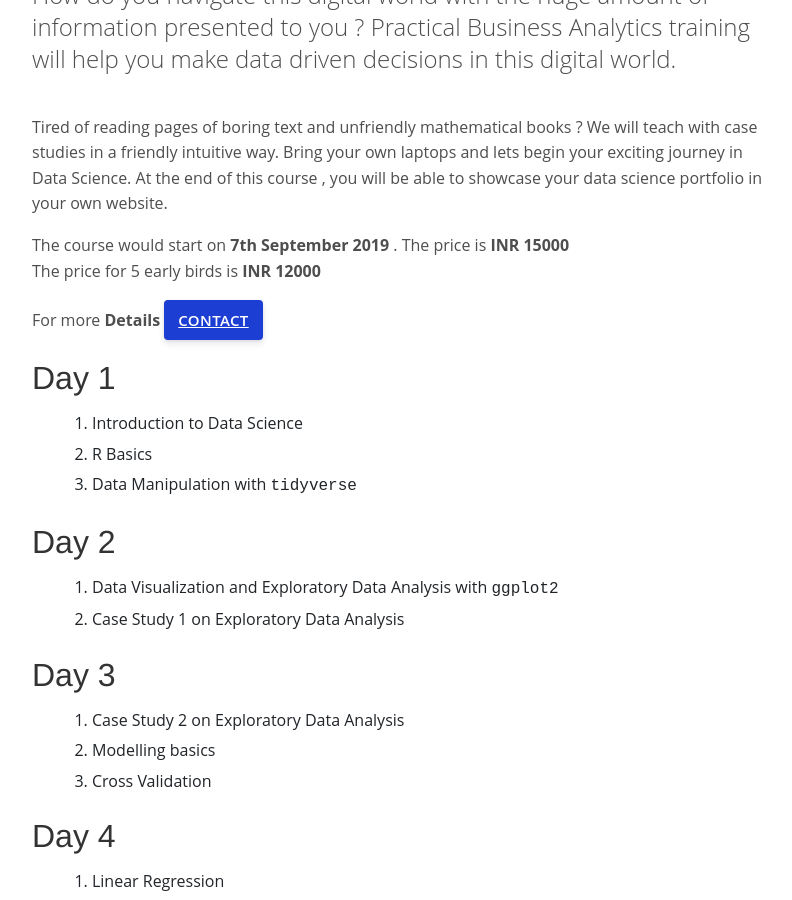
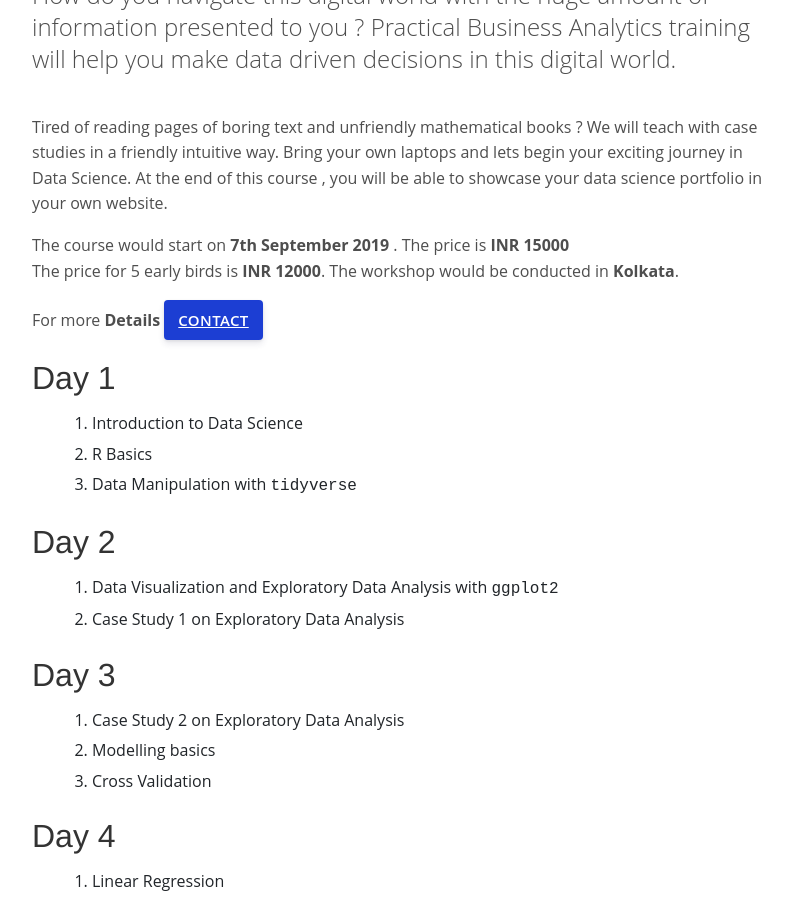
Before and after one commit to knowledgefoundation/knowledgefoundation.github.io, a Jekyll site: the page built from _courses/business-analytics.md, in a window 1280 px wide and 900 px high, scrolled down 437 px. Shown: the whole window, without its empty margins (48-840 px from the left). Built offline with Jekyll 4.4.1, drawn with Linux system fonts in a browser that asks for light colours.

Commit message:
Added Location Course

```diff
--- a/_courses/business-analytics.md
+++ b/_courses/business-analytics.md
@@ -8,7 +8,7 @@ How do you navigate this digital world with the huge amount of information prese
 Tired of reading pages of boring text and unfriendly mathematical books ? We will teach with case studies in a friendly intuitive way. Bring your own laptops and lets begin your exciting journey in Data Science. At the end of this course , you will be able to showcase your data science portfolio in your own website.
 
 The course would start on **7th September 2019** . The price is **INR 15000**
-The price for 5 early birds is **INR 12000**
+The price for 5 early birds is **INR 12000**. The workshop would be conducted in **Kolkata**.
 
 
 For more **Details**   <a href="{{site.baseurl}}/contact" class="button">Contact</a>
```
